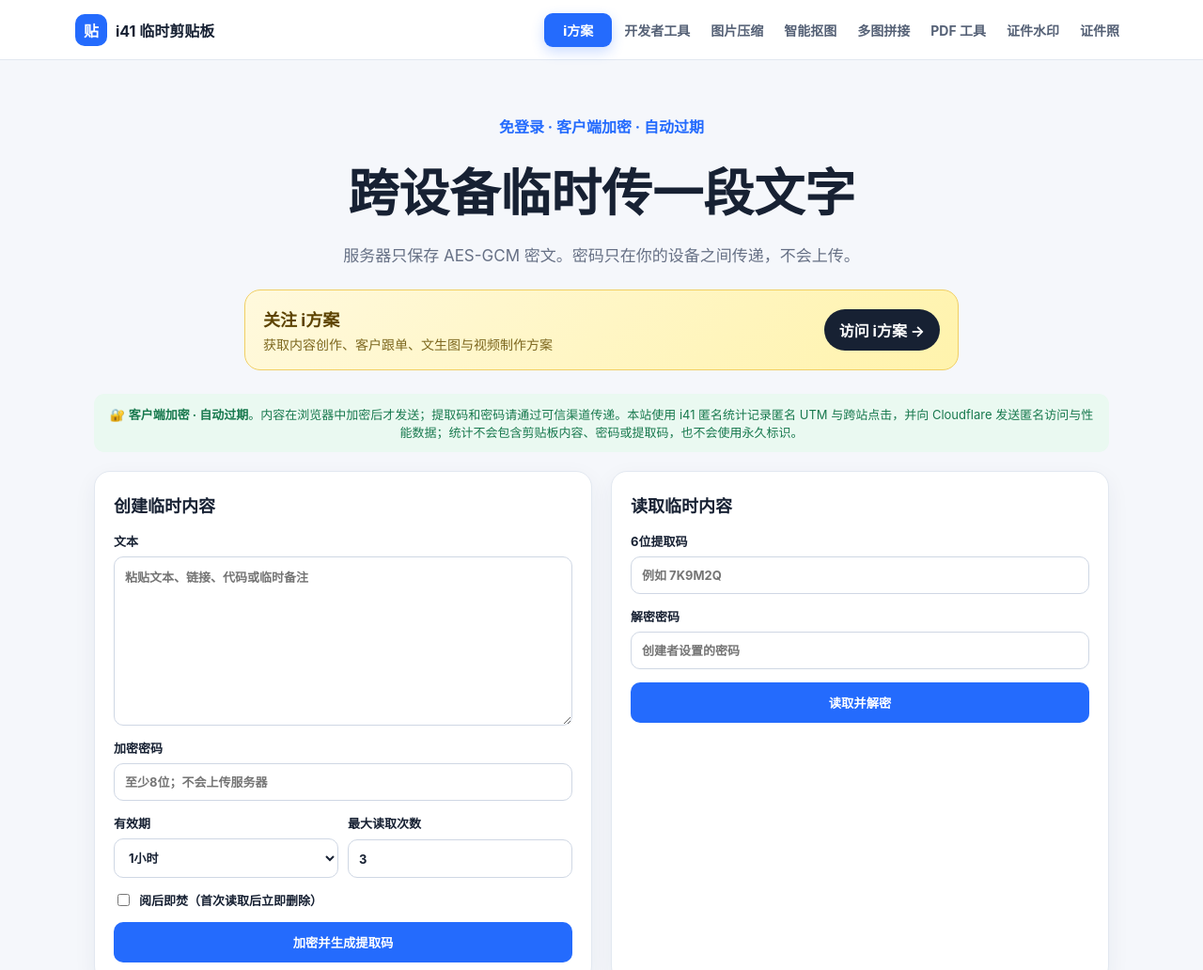
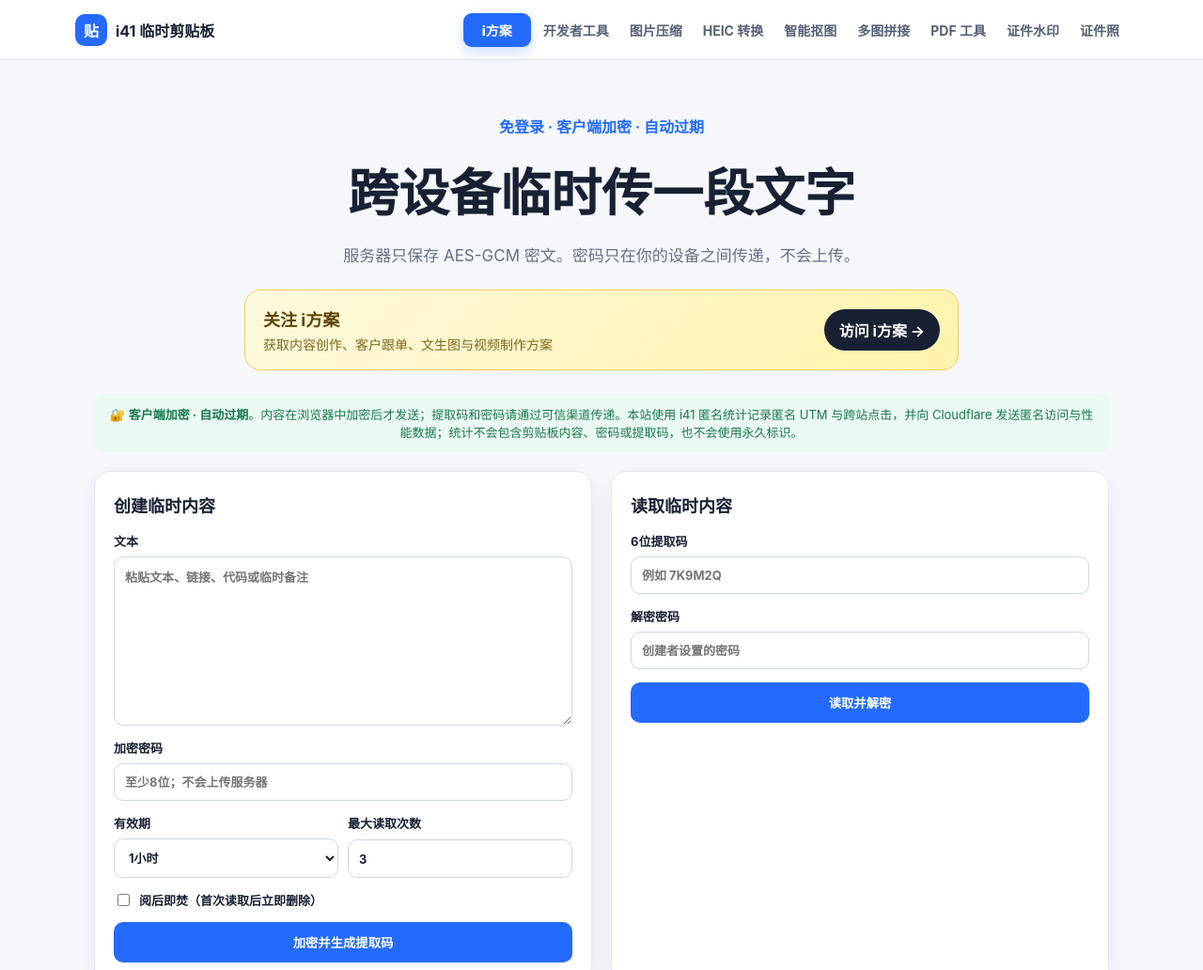
Before and after one commit to dashancn/clip, a website: page public/index.html in a window 1280 px wide. Shown: the top 1032 px of the page at 94% size. Drawn offline with Linux system fonts and the light colour scheme.

Commit message:
[verified] add HEIC converter to ecosystem nav

```diff
--- a/public/index.html
+++ b/public/index.html
@@ -6,7 +6,7 @@
   <link rel="stylesheet" href="/style.css"><title>i41 临时剪贴板</title>
 </head>
 <body>
-<header><a class="brand" href="/"><span>贴</span><strong>i41 临时剪贴板</strong></a><nav aria-label="i41 工具生态"><a class="i-plan-nav" href="https://www.i41.cn?utm_source=clip&amp;utm_medium=tool_referral&amp;utm_campaign=ifangan&amp;utm_content=ecosystem_nav" data-tooltip="内容创作与业务方案">i方案</a><a href="https://tools.i41.cn" data-tooltip="常用开发者在线工具">开发者工具</a><a href="https://imgzip.i41.cn" data-tooltip="在线压缩图片体积">图片压缩</a><a href="https://imgzip.i41.cn/remove-background/" data-tooltip="智能移除图片背景">智能抠图</a><a href="https://imgzip.i41.cn/collage/" data-tooltip="快速拼接多张图片">多图拼接</a><a href="https://pdf.i41.cn" data-tooltip="在线处理 PDF 文件">PDF 工具</a><a href="https://watermark.i41.cn" data-tooltip="给证件添加安全水印">证件水印</a><a href="https://idphoto.i41.cn" data-tooltip="在线制作证件照">证件照</a></nav></header>
+<header><a class="brand" href="/"><span>贴</span><strong>i41 临时剪贴板</strong></a><nav aria-label="i41 工具生态"><a class="i-plan-nav" href="https://www.i41.cn?utm_source=clip&amp;utm_medium=tool_referral&amp;utm_campaign=ifangan&amp;utm_content=ecosystem_nav" data-tooltip="内容创作与业务方案">i方案</a><a href="https://tools.i41.cn" data-tooltip="常用开发者在线工具">开发者工具</a><a href="https://imgzip.i41.cn" data-tooltip="在线压缩图片体积">图片压缩</a><a href="https://imgzip.i41.cn/heic-converter/" data-tooltip="在线转换 HEIC 图片格式">HEIC 转换</a><a href="https://imgzip.i41.cn/remove-background/" data-tooltip="智能移除图片背景">智能抠图</a><a href="https://imgzip.i41.cn/collage/" data-tooltip="快速拼接多张图片">多图拼接</a><a href="https://pdf.i41.cn" data-tooltip="在线处理 PDF 文件">PDF 工具</a><a href="https://watermark.i41.cn" data-tooltip="给证件添加安全水印">证件水印</a><a href="https://idphoto.i41.cn" data-tooltip="在线制作证件照">证件照</a></nav></header>
 <main>
 <section class="hero"><p class="eyebrow">免登录 · 客户端加密 · 自动过期</p><h1>跨设备临时传一段文字</h1><p>服务器只保存 AES-GCM 密文。密码只在你的设备之间传递，不会上传。</p><aside><div><strong>关注 i方案</strong><span>获取内容创作、客户跟单、文生图与视频制作方案</span></div><a href="https://www.i41.cn?utm_source=clip&amp;utm_medium=tool_referral&amp;utm_campaign=ifangan&amp;utm_content=promo_banner">访问 i方案 →</a></aside></section>
 <section class="privacy">🔐 <strong>客户端加密 · 自动过期</strong>。内容在浏览器中加密后才发送；提取码和密码请通过可信渠道传递。本站使用 i41 匿名统计记录匿名 UTM 与跨站点击，并向 Cloudflare 发送匿名访问与性能数据；统计不会包含剪贴板内容、密码或提取码，也不会使用永久标识。</section>
```
Also changed, not shown: test/clip.test.mjs (+5 -3 lines).
